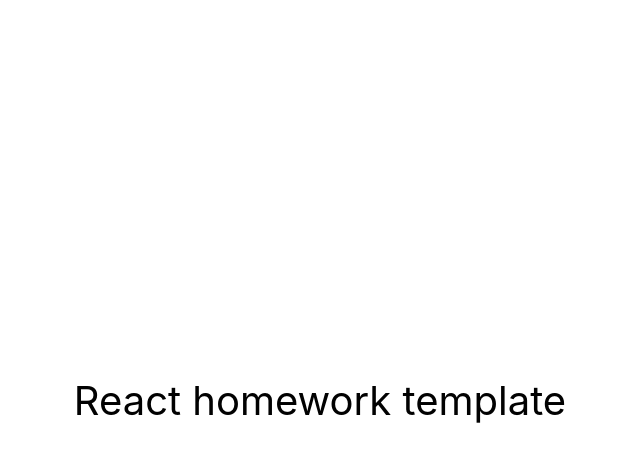
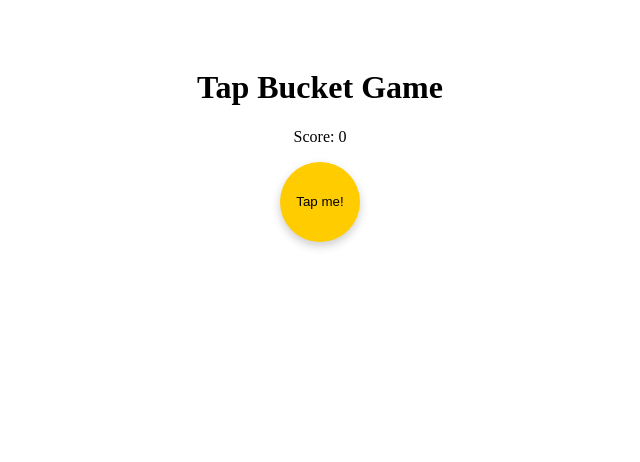
Before and after one commit to vladsimak11/tap-bot-front, a React (Create React App) app: page / in a window 1280 px wide. Shown: the top 462 px of the page, without its empty margins (320-960 px from the left). Built offline with nearby package versions, Linux system fonts and the light colour scheme.

Commit message:
add first project

```diff
--- a/package.json
+++ b/package.json
@@ -10,6 +10,8 @@
     "react": "^18.1.0",
     "react-dom": "^18.1.0",
     "react-scripts": "5.0.1",
+    "styled-components": "^6.1.13",
+    "tsconfig-paths": "^4.2.0",
     "web-vitals": "^2.1.3"
   },
   "scripts": {
--- a/src/components/App.jsx
+++ b/src/components/App.jsx
@@ -1,16 +1,21 @@
+import React, { useState } from 'react';
+
+import { AppBlock, ButtonTap } from './App.styled';
+
 export const App = () => {
+  const [score, setScore] = useState(0);
+
+  const handleClick = () => {
+    setScore(score + 1);
+  };
+
   return (
-    <div
-      style={{
-        height: '100vh',
-        display: 'flex',
-        justifyContent: 'center',
-        alignItems: 'center',
-        fontSize: 40,
-        color: '#010101'
-      }}
-    >
-      React homework template
-    </div>
+    <AppBlock>
+      <header>
+        <h1>Tap Bucket Game</h1>
+        <p>Score: {score}</p>
+        <ButtonTap onClick={handleClick}>Tap me!</ButtonTap>
+      </header>
+    </AppBlock>
   );
-};
+}
--- /dev/null
+++ b/src/components/App.styled.js
@@ -0,0 +1,26 @@
+import styled from 'styled-components';
+
+export const AppBlock = styled.div`
+  text-align: center;
+  padding-top: 40px;
+`;
+
+export const ButtonTap = styled.button`
+  width: 80px;
+  height: 80px;
+  background-color: #ffcc00;
+  border-radius: 50%;
+  border: none;
+  cursor: pointer;
+  box-shadow: 0px 4px 10px rgba(0, 0, 0, 0.2);
+  transition: transform 0.2s ease-in-out;
+
+  &:hover {
+    transform: scale(1.1);
+  }
+
+  &:active {
+    transform: scale(0.95);
+    box-shadow: 0px 2px 8px rgba(0, 0, 0, 0.2);
+  }
+`;
--- a/src/index.css
+++ /dev/null
@@ -1,15 +0,0 @@
-@import-normalize; /* bring in normalize.css styles */
-
-body {
-  margin: 0;
-  font-family: -apple-system, BlinkMacSystemFont, 'Segoe UI', 'Roboto', 'Oxygen',
-    'Ubuntu', 'Cantarell', 'Fira Sans', 'Droid Sans', 'Helvetica Neue',
-    sans-serif;
-  -webkit-font-smoothing: antialiased;
-  -moz-osx-font-smoothing: grayscale;
-}
-
-code {
-  font-family: source-code-pro, Menlo, Monaco, Consolas, 'Courier New',
-    monospace;
-}
--- a/src/index.js
+++ b/src/index.js
@@ -1,7 +1,6 @@
 import React from 'react';
 import ReactDOM from 'react-dom/client';
 import { App } from 'components/App';
-import './index.css';
 
 ReactDOM.createRoot(document.getElementById('root')).render(
   <React.StrictMode>
```
Also changed, not shown: 1 other file (tests, documents, lock files or other folders).
